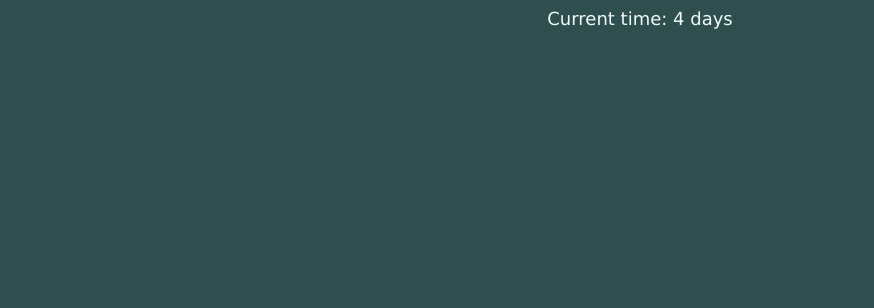
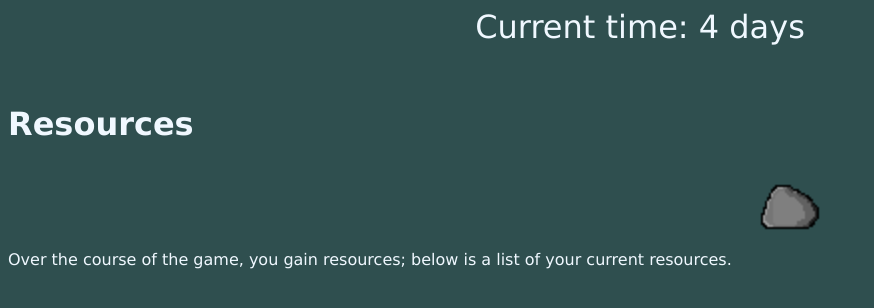
Before and after one commit to BinaryCrown/Parthenon2Prestige, a plain HTML site: page index.html in a window 1280 px wide. Shown: the whole page, without its empty margins (0-874 px from the left). Drawn offline with Linux system fonts and the light colour scheme.

Commit message:
More formatting, begun resource inventory

```diff
--- a/index.html
+++ b/index.html
@@ -10,6 +10,12 @@
 
 <div id="timeDisplayDiv">Current time: <span id="timeDisplay">0 days</span><br><br></div>
 
+<h1>Resources</h1>
+
+Over the course of the game, you gain resources; below is a list of your current resources.
+
+<img src="assets/stone.png" alt="Stone" width="100", height="100">
+
 </body>
 <script type="text/javascript" src="main.js"></script>
 </html>
--- a/style.css
+++ b/style.css
@@ -6,5 +6,5 @@ body {
 
 #timeDisplayDiv {
     text-align: center;
-    font-size: large;
+    font-size: 24pt;
 }
```
Also changed, not shown: assets/stone.png (added).
